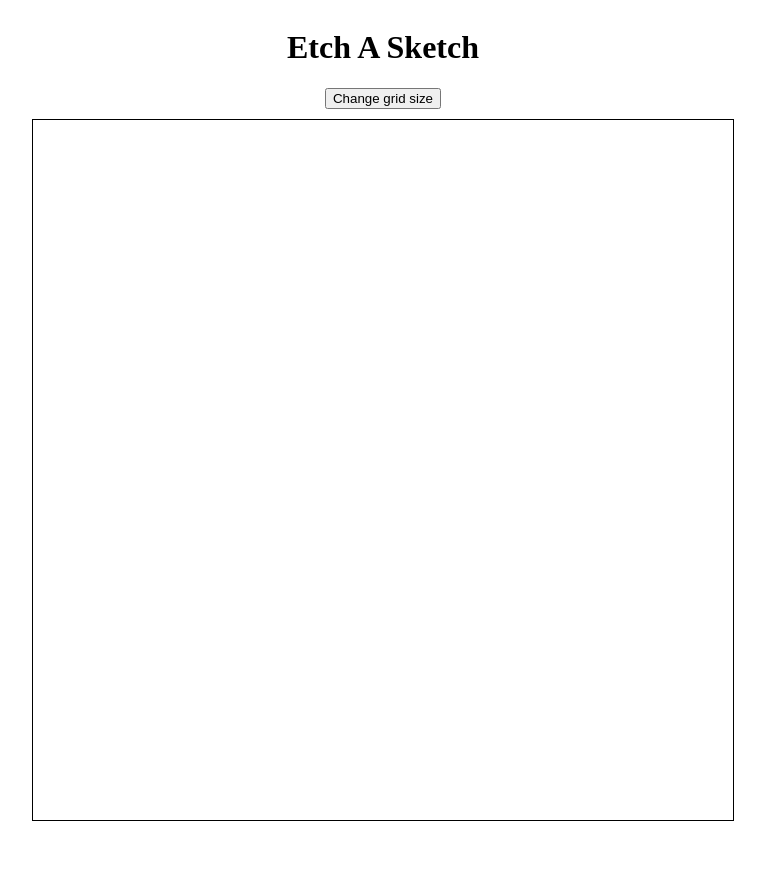
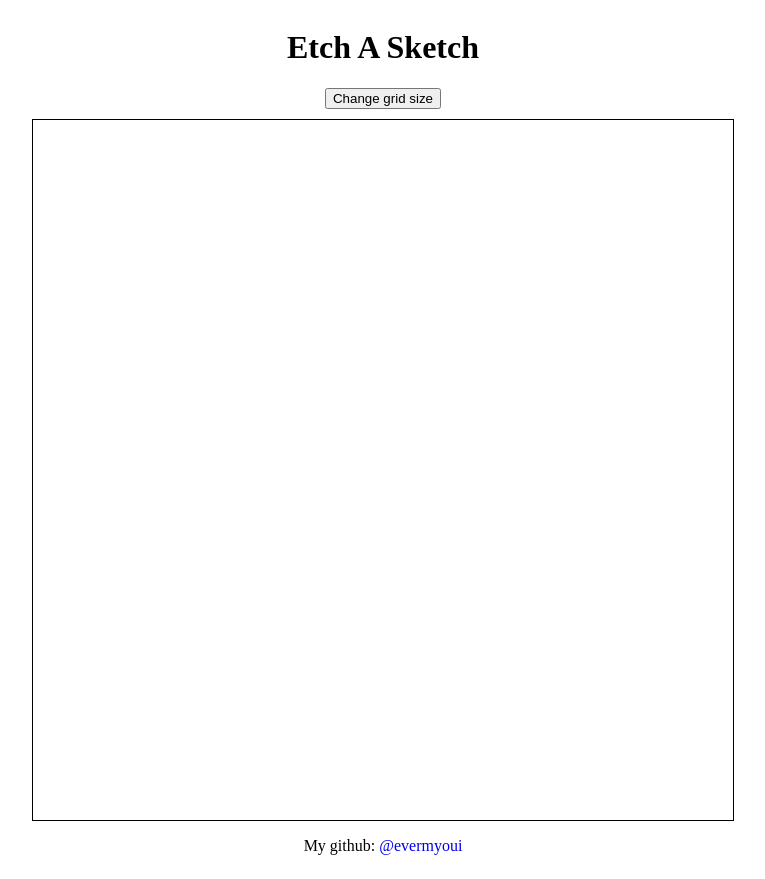
Before and after one commit to evermyoui/etch-a-sketch, a plain HTML site: page index.html in a window 1280 px wide. Shown: the whole page, without its empty margins (257-1022 px from the left). Before the commit the page ends 829 px from the top, so only its background shows below. Drawn offline with Linux system fonts and the light colour scheme.

Commit message:
my github

```diff
--- a/index.html
+++ b/index.html
@@ -10,6 +10,9 @@
     <div class="big">
         <h1>Etch A Sketch</h1>
         <div class="container"></div>
+        <div>
+            <p>My github: <a href="http://github.com/evermyoui" target="_blank">@evermyoui</a></p>
+        </div>
     </div>
 
     <script src="script.js"></script>
--- a/style.css
+++ b/style.css
@@ -17,3 +17,7 @@
     transition: 0.2s;
     box-sizing: border-box;
 }
+a {
+    text-decoration: none;
+
+}
```
